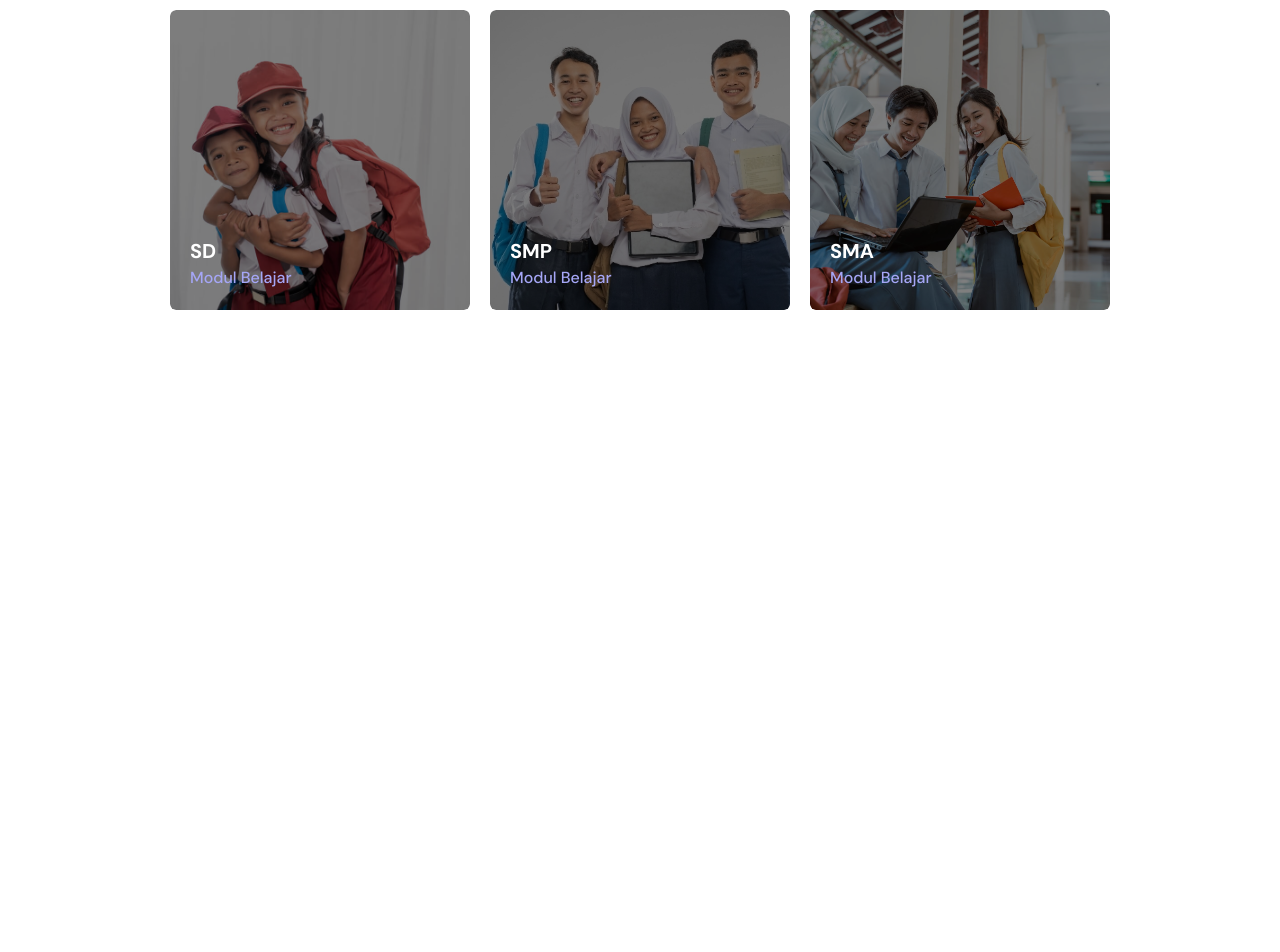
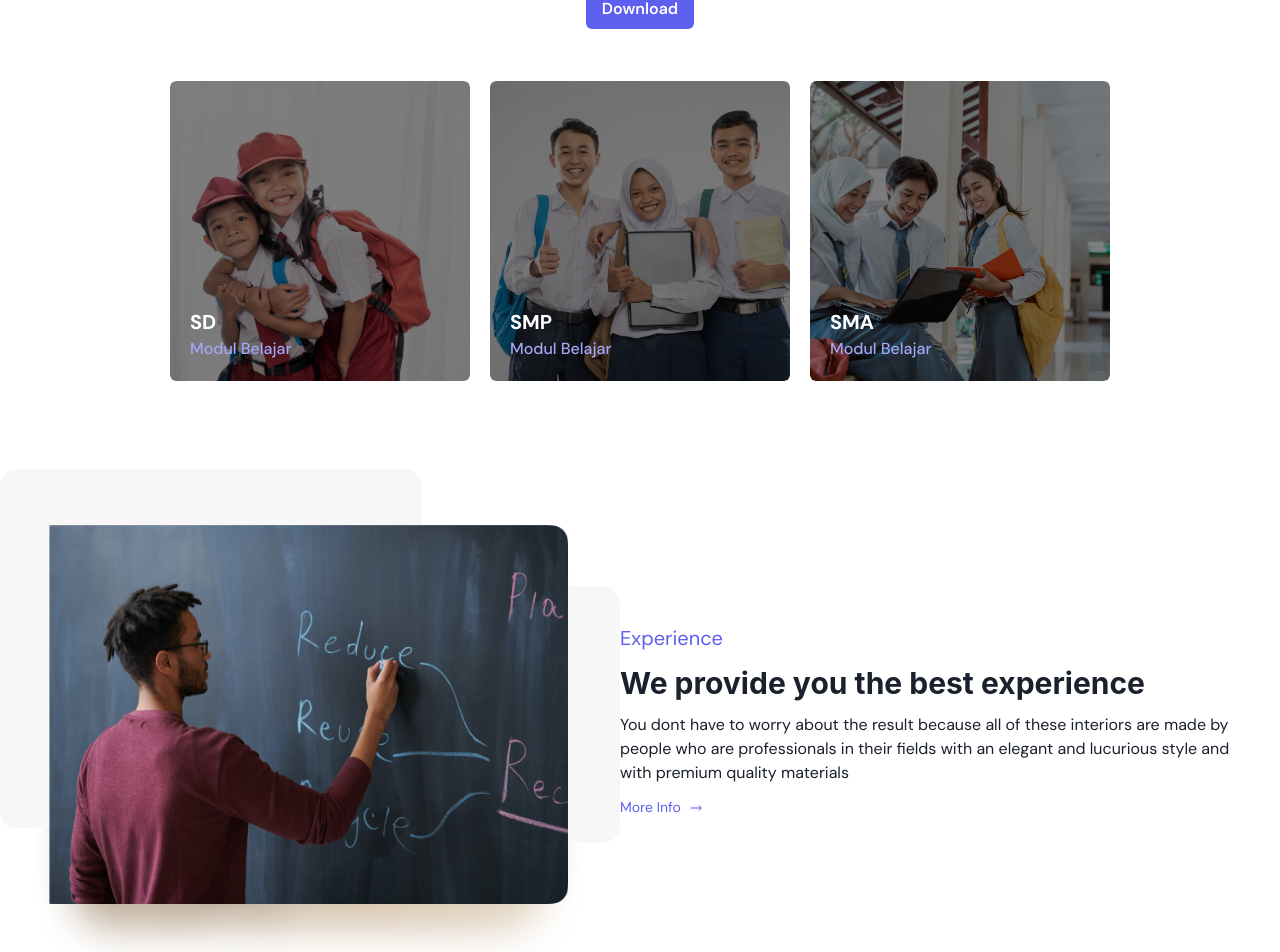
Before and after one commit to Firay24/homepage, a Next.js app: page / in a window 1280 px wide. Shown: the part 1144-2096 px from the top of the page. Before the commit the page ends 1494 px from the top, so only its background shows below. Built offline with nearby package versions, Linux system fonts and the light colour scheme.

Commit message:
about section

```diff
--- a/app/page.tsx
+++ b/app/page.tsx
@@ -5,6 +5,7 @@ import { Stack } from "@chakra-ui/react";
 import HeroSection from "./sections/hero";
 import PointSections from "./sections/points";
 import ModulSection from "./sections/modul";
+import AboutSection from "./sections/about";
 
 export default function Home() {
   return (
@@ -12,6 +13,7 @@ export default function Home() {
       <HeroSection />
       <PointSections />
       <ModulSection />
+      <AboutSection />
     </Stack>
   );
 }
--- /dev/null
+++ b/app/sections/about/index.tsx
@@ -0,0 +1,48 @@
+import { Grid, GridItem, HStack, Heading, Stack, Text } from "@chakra-ui/react";
+import Image from "next/image";
+import React from "react";
+import SenseiImg from "@/assets/sensei.png";
+import { HiArrowLongRight } from "react-icons/hi2";
+
+const AboutSection = () => {
+  return (
+    <Grid
+      marginTop={20}
+      templateColumns={{ base: "repeat(1, 1fr)", md: "repeat(2, 1fr)" }}
+      alignItems={"center"}
+      paddingRight={10}
+    >
+      <GridItem>
+        <Image width={650} src={SenseiImg} alt="guru avatar" />
+      </GridItem>
+      <GridItem paddingLeft={{ base: 10, md: 0 }}>
+        <Stack gap={3}>
+          <Text fontSize={"20px"} color={"primary.100"}>
+            Experience
+          </Text>
+          <Heading fontSize={"30px"}>
+            We provide you the best experience
+          </Heading>
+          <Text>
+            You dont have to worry about the result because all of these
+            interiors are made by people who are professionals in their fields
+            with an elegant and lucurious style and with premium quality
+            materials
+          </Text>
+          <HStack
+            fontSize={"14px"}
+            color={"primary.100"}
+            cursor={"pointer"}
+            _hover={{ fontWeight: "semibold" }}
+            width={"fit-content"}
+          >
+            <Text>More Info</Text>
+            <HiArrowLongRight />
+          </HStack>
+        </Stack>
+      </GridItem>
+    </Grid>
+  );
+};
+
+export default AboutSection;
--- a/app/sections/modul/index.tsx
+++ b/app/sections/modul/index.tsx
@@ -14,7 +14,12 @@ interface CardModulProps {
 
 const ModulSection = () => {
   return (
-    <Stack marginTop={10} justifyContent={"center"} alignItems={"center"}>
+    <Stack
+      marginTop={20}
+      justifyContent={"center"}
+      alignItems={"center"}
+      gap={5}
+    >
       <Heading fontSize={"30px"}>Our Featured and Past Project</Heading>
       <Button
         backgroundColor="primary.100"
@@ -26,7 +31,7 @@ const ModulSection = () => {
 
       {/* module card components */}
       <Grid
-        marginTop={5}
+        marginTop={8}
         gap={5}
         templateColumns={{ base: "repeat(1, 1fr)", md: "repeat(3, 1fr)" }}
       >
--- a/app/sections/points/index.tsx
+++ b/app/sections/points/index.tsx
@@ -14,7 +14,7 @@ interface DataItemsProps {
 
 const PointSections = () => {
   return (
-    <Stack marginTop={5}>
+    <Stack marginTop={15}>
       <Grid
         templateColumns={{ base: "repeat(1, 1fr)", md: "repeat(4, 1fr)" }}
         paddingX={10}
```
Also changed, not shown: assets/sensei.png (added).
